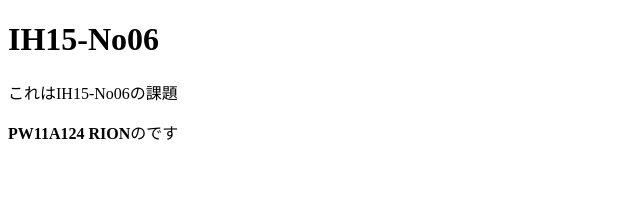
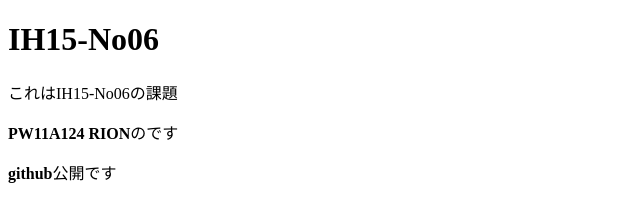
Before and after one commit to rion1234567/-IH15-No06, a plain HTML site: page index.html in a window 1280 px wide. Shown: the whole page, without its empty margins (0-640 px from the left). Drawn offline with Linux system fonts and the light colour scheme.

Commit message:
Add files via upload

```diff
--- a/index.html
+++ b/index.html
@@ -9,5 +9,6 @@
     <h1>IH15-No06</h1>
     <p>これはIH15-No06の課題</p>
     <p><strong>PW11A124 RION</strong>のです</p>
+    <p><strong>github</strong>公開です</p>
   </body>
 </html>
```
